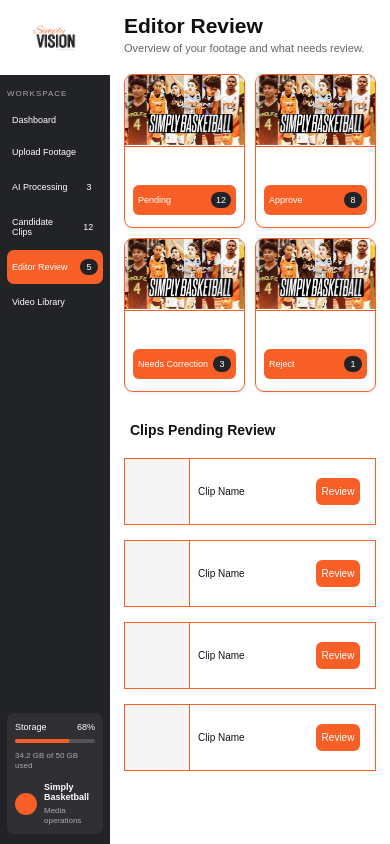
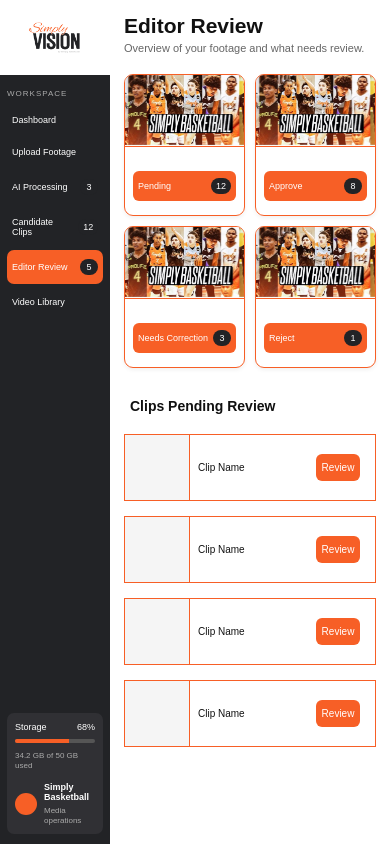
Before and after one commit to alanher100/SimplyVision, a plain HTML site: page editor-review/editor-review.html in a window 390 px wide. Drawn offline with Linux system fonts and the light colour scheme.

Commit message:
feat: refine editor review UI and enlarge logo

```diff
--- a/editor-review/editor-review.css
+++ b/editor-review/editor-review.css
@@ -1,3 +1,4 @@
+/* Main colors used throughout the page */
 :root {
     --orange: #F75F26;
     --charcoal: #222326;
@@ -19,7 +20,7 @@ body {
     min-height: 100vh;
 }
 
-/* Sidebar */
+/* Sidebar navigation styling */
 .sidebar {
     position: fixed;
     top: 0;
@@ -34,22 +35,26 @@ body {
     z-index: 10;
 }
 
+/* SimplyVision logo styling */
 .logo {
-    height: 130px;
-    margin: 0 -12px 12px;
+    height: 87px;
+    min-height: 87px;
+    margin: 0 -12px 16px;
     background: var(--white);
     display: flex;
     align-items: center;
     justify-content: center;
-    padding: 6px;
+    padding: 0;
+    overflow: hidden;
 }
 
 .logo img {
     display: block;
-    width: 100%;
-    max-width: 140px;
-    height: 112px;
+    width: 180%;
+    max-width: none;
+    height: 180px;
     object-fit: contain;
+    object-position: center;
 }
 
 .sidebar_label {
@@ -147,7 +152,7 @@ body {
     margin-bottom: 3px;
 }
 
-/* Main content */
+/* Main page layout */
 .main_content {
     margin-left: 144px;
     padding: 28px;
@@ -164,18 +169,20 @@ body {
     color: var(--text-gray);
 }
 
-/* Pending, Approve, Correction, Reject cards */
+/* Review status cards: Pending, Approve, Correction, Reject cards */
 .summary_cards {
     display: grid;
     grid-template-columns: repeat(4, minmax(0, 190px));
     gap: 22px;
     margin: 28px 0 30px;
+    width: 100%;
+    max-width: 1050px;
 }
 
 .summary_card {
     border: 1px solid var(--orange);
     border-radius: 9px;
-    padding: 0 12px 12px;
+    padding: 0 12px 14px;
     overflow: hidden;
     min-width: 0;
     box-shadow: 0 2px 4px rgba(0, 0, 0, 0.06);
@@ -185,7 +192,7 @@ body {
     display: block;
     width: calc(100% + 24px);
     height: 72px;
-    margin: 0 -12px 38px;
+    margin: 0 -12px 24px;
     object-fit: cover;
     object-position: center;
     border-bottom: 1px solid var(--orange);
@@ -266,7 +273,7 @@ a:focus-visible {
     outline-offset: 2px;
 }
 
-/* Medium screens */
+/* Responsive layout for smaller screens */
 @media (max-width: 900px) {
     .main_content {
         padding: 22px;
@@ -302,13 +309,17 @@ a:focus-visible {
     }
 
     .logo {
+        height: 75px;
+        min-height: 75px;
         margin: 0 -7px 14px;
-        height: 75px;
-        padding: 6px;
+        padding: 0;
     }
 
     .logo img {
-        height: 60px;
+        width: 100%;
+        height: 73px;
+        max-width: none;
+        object-fit: contain;
     }
 
     .sidebar_nav a {
```
Also changed, not shown: editor-review/editor-review.html (+4 -0 lines).
